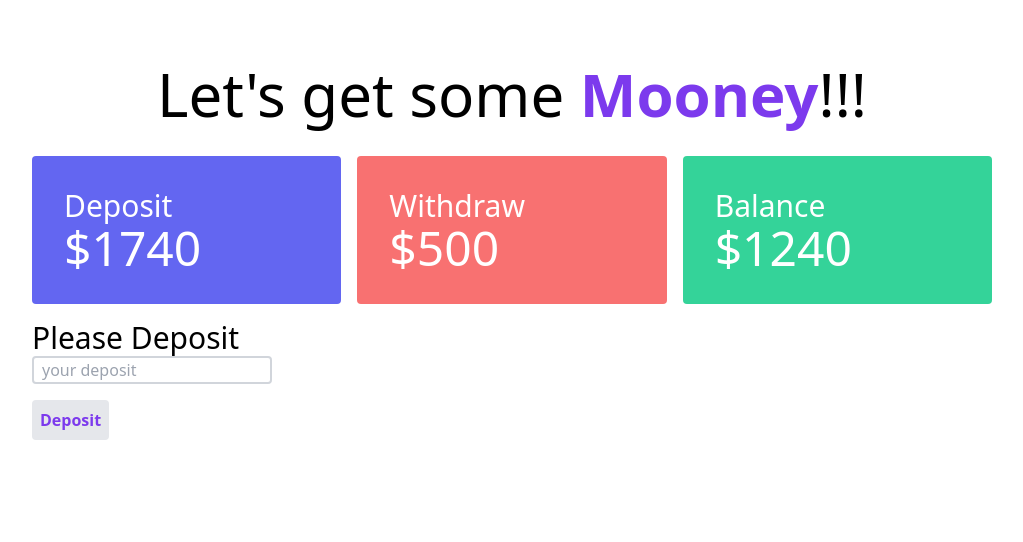
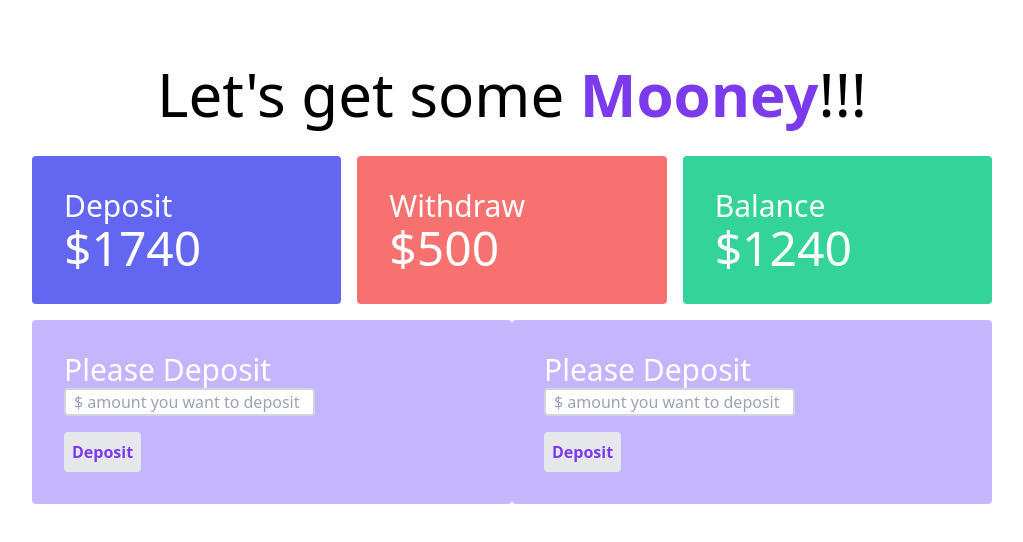
Before and after one commit to Masud8851/baper-bank, a plain HTML site: page banking.html in a window 1280 px wide. Shown: the whole page, without its empty margins (128-1151 px from the left). Drawn offline with nearby package versions, Linux system fonts and the light colour scheme.

Commit message:
Baper Bank

```diff
--- a/banking.html
+++ b/banking.html
@@ -34,10 +34,17 @@
         <!-- Deposit and Withdraw -->
         <section class="mb-4">
             <div class="grid grid-cols-2">
-                <div>
-                    <h3 class="text-3xl">Please Deposit</h3>
+                <div class="bg-purple-300 p-8 rounded">
+                    <h3 class="text-3xl text-white">Please Deposit</h3>
                     <div>
-                        <input class="border-2 border-gray-300 rounded block mb-4 w-2/4 px-2" type="text" placeholder="your deposit" id="deposit-amount">
+                        <input class="border-2 border-gray-300 rounded block mb-4  px-2" type="text" placeholder="$ amount you want to deposit" id="deposit-amount">
+                        <button class="bg-gray-200 p-2 rounded font-semibold text-purple-600" id="login-submit">Deposit</button>
+                    </div>
+                </div>
+                <div class="bg-purple-300 p-8 rounded">
+                    <h3 class="text-3xl text-white">Please Deposit</h3>
+                    <div>
+                        <input class="border-2 border-gray-300 rounded block mb-4  px-2" type="text" placeholder="$ amount you want to deposit" id="deposit-amount">
                         <button class="bg-gray-200 p-2 rounded font-semibold text-purple-600" id="login-submit">Deposit</button>
                     </div>
                 </div>
```
